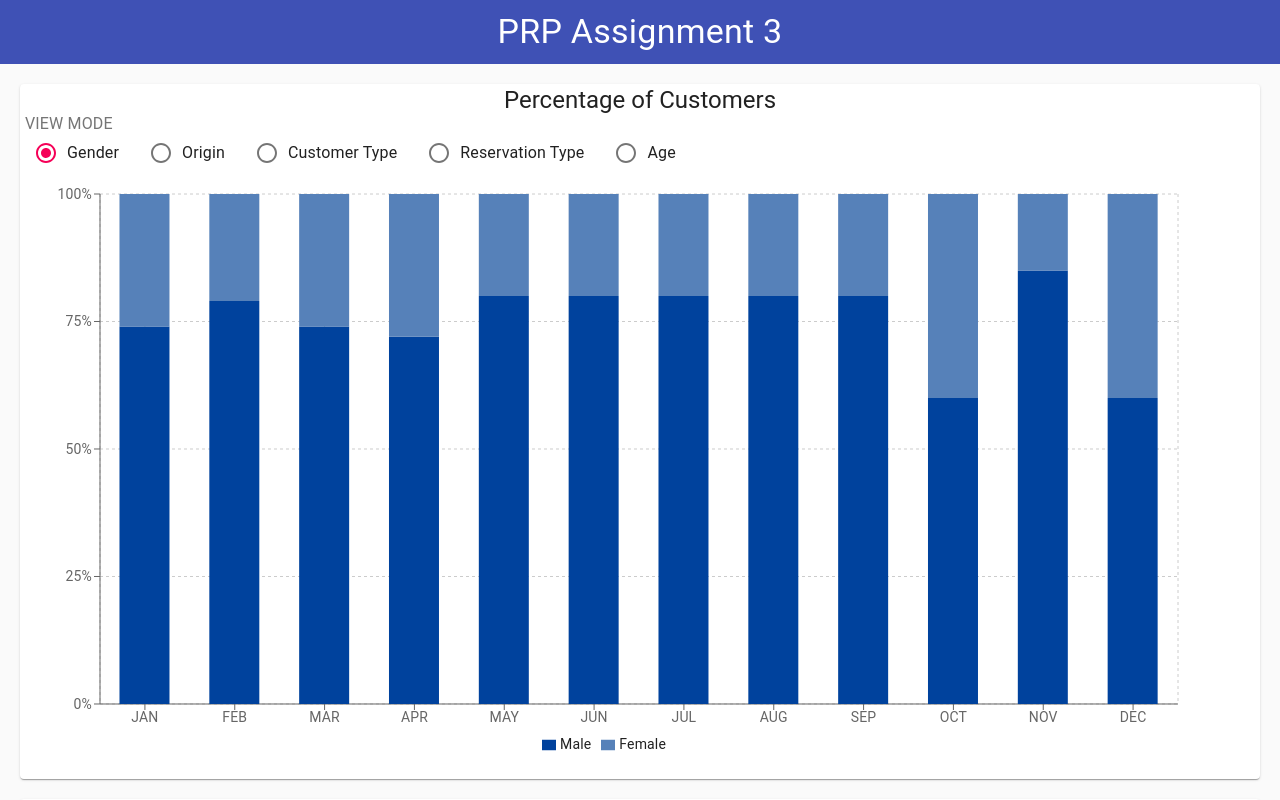
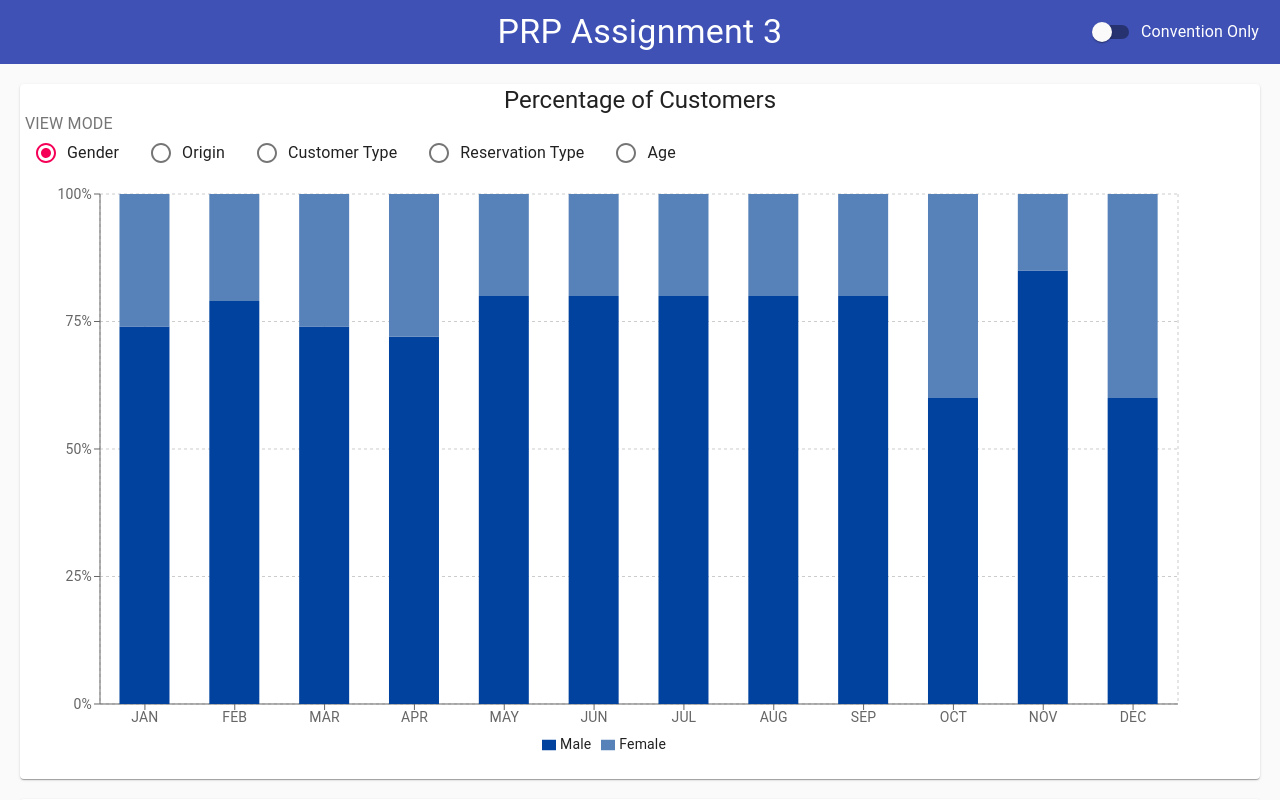
Before and after one commit to nickchen120235/prp-3, a React (Create React App) app: page / in a window 1280 px wide. Shown: the top 800 px of the page. Built offline with nearby package versions, Linux system fonts and the light colour scheme.

Commit message:
add switch for convention

```diff
--- a/src/App.tsx
+++ b/src/App.tsx
@@ -1,7 +1,6 @@
 import React, { useState } from 'react'
-import { CssBaseline, Paper, Typography, FormControl, FormLabel, RadioGroup, FormControlLabel, Radio } from '@material-ui/core'
+import { CssBaseline, AppBar, Toolbar, Paper, Typography, FormControl, FormLabel, RadioGroup, FormControlLabel, Radio, Switch, FormGroup } from '@material-ui/core'
 
-import { TitleBar } from './components/TitleBar'
 import { PercentageGraph } from './components/PercentageGraph'
 import { PriceGraph } from './components/PriceGraph'
 import { LengthGraph } from './components/LengthGraph'
@@ -12,12 +11,19 @@ import { selectorOptions, selectorLabel } from './utils/consts'
 
 const App = () => {
   const [selected, setSelected] = useState('gender')
+  const [convention, setConvention] = useState(false)
 
   const classes = AppStyles()
   return (
     <>
       <CssBaseline />
-      <TitleBar title='PRP Assignment 3' />
+      <AppBar elevation={0}>
+        <Toolbar>
+          <Typography className={classes.appbar} variant='h4'>PRP Assignment 3</Typography>
+          <FormControlLabel className={classes.switch} control={<Switch checked={convention} onChange={() => setConvention(prev => !prev)} />} label='Convention Only' />
+        </Toolbar>
+      </AppBar>
+      <Toolbar />
       <Paper className={classes.graph}>
         <Typography variant='h5' align='center'>Percentage of Customers</Typography>
         <FormControl>
@@ -26,19 +32,19 @@ const App = () => {
             {selectorOptions.map((value, index) => <FormControlLabel key={index} value={value} control={<Radio />} label={selectorLabel[index]} style={{marginLeft: '5px'}} />)}
           </RadioGroup>
         </FormControl>
-        <PercentageGraph mode={selected} />
+        <PercentageGraph mode={selected} convention={convention} />
       </Paper>
       <Paper className={classes.graph}>
         <Typography variant='h5' align='center'>Price</Typography>
-        <PriceGraph />
+        <PriceGraph convention={convention} />
       </Paper>
       <Paper className={classes.graph}>
         <Typography variant='h5' align='center'>Length of Stay</Typography>
-        <LengthGraph />
+        <LengthGraph convention={convention} />
       </Paper>
       <Paper className={classes.graph}>
         <Typography variant='h5' align='center'>Occupancy</Typography>
-        <OccupancyGraph />
+        <OccupancyGraph convention={convention} />
       </Paper>
     </>
   )
--- a/src/components/LengthGraph.tsx
+++ b/src/components/LengthGraph.tsx
@@ -3,9 +3,9 @@ import { ResponsiveContainer, LineChart, Line, XAxis, YAxis, CartesianGrid, Lege
 
 import { data } from '../utils/data'
 import { months } from '../utils/consts'
-import { LengthDataType } from '../utils/types'
+import { LengthDataType, LineProps } from '../utils/types'
 
-export const LengthGraph = () => {
+export const LengthGraph = (props: LineProps) => {
   const renderData: LengthDataType[] = data.map((value, index) => ({
     month: months[index],
     length: value.LoS*24
--- a/src/components/OccupancyGraph.tsx
+++ b/src/components/OccupancyGraph.tsx
@@ -3,9 +3,9 @@ import { ResponsiveContainer, LineChart, Line, XAxis, YAxis, CartesianGrid, Lege
 
 import { data } from '../utils/data'
 import { months } from '../utils/consts'
-import { OccupancyDataType } from '../utils/types'
+import { LineProps, OccupancyDataType } from '../utils/types'
 
-export const OccupancyGraph = () => {
+export const OccupancyGraph = (props: LineProps) => {
   const renderData: OccupancyDataType[] = data.map((value, index) => ({
     month: months[index],
     occ: value.occupancy
--- a/src/components/PriceGraph.tsx
+++ b/src/components/PriceGraph.tsx
@@ -3,9 +3,9 @@ import { ResponsiveContainer, LineChart, Line, XAxis, YAxis, CartesianGrid, Lege
 
 import { data } from '../utils/data'
 import { months } from '../utils/consts'
-import { PriceDataType } from '../utils/types'
+import { PriceDataType, LineProps } from '../utils/types'
 
-export const PriceGraph = () => {
+export const PriceGraph = (props: LineProps) => {
   const renderData: PriceDataType[] = data.map((value, index) => ({
     month: months[index],
     price: value.price
--- a/src/components/TitleBar.tsx
+++ /dev/null
@@ -1,19 +0,0 @@
-import React from 'react'
-import { AppBar, Toolbar, Typography } from '@material-ui/core'
-
-import { TitleStyles } from '../utils/styles'
-import { TitleBarProps } from '../utils/types'
-
-export const TitleBar = (props: TitleBarProps) => {
-  const classes = TitleStyles()
-  return (
-    <>
-      <AppBar className={classes.appbar} elevation={0}>
-        <Toolbar>
-          <Typography variant='h4'>{props.title}</Typography>
-        </Toolbar>
-      </AppBar>
-      <Toolbar />
-    </>
-  )
-}
--- a/src/utils/styles.tsx
+++ b/src/utils/styles.tsx
@@ -1,20 +1,17 @@
 import { makeStyles } from '@material-ui/core/styles'
 
 export const AppStyles = makeStyles(() => ({
-  fab: {
-    position: 'absolute',
-    bottom: '5px',
-    right: '5px'
-  },
   graph: {
     margin: '20px',
     width: 'auto',
     columnCount: 1
+  },
+  appbar: {
+    marginLeft: 'auto',
+    marginRight: 'auto'
+  },
+  switch: {
+    position: 'absolute',
+    right: '5px'
   }
 }))
-
-export const TitleStyles = makeStyles(() => ({
-  appbar: {
-    alignItems: 'center'
-  }
-}))
```
Also changed, not shown: src/utils/types.tsx (+6 -1 lines).
